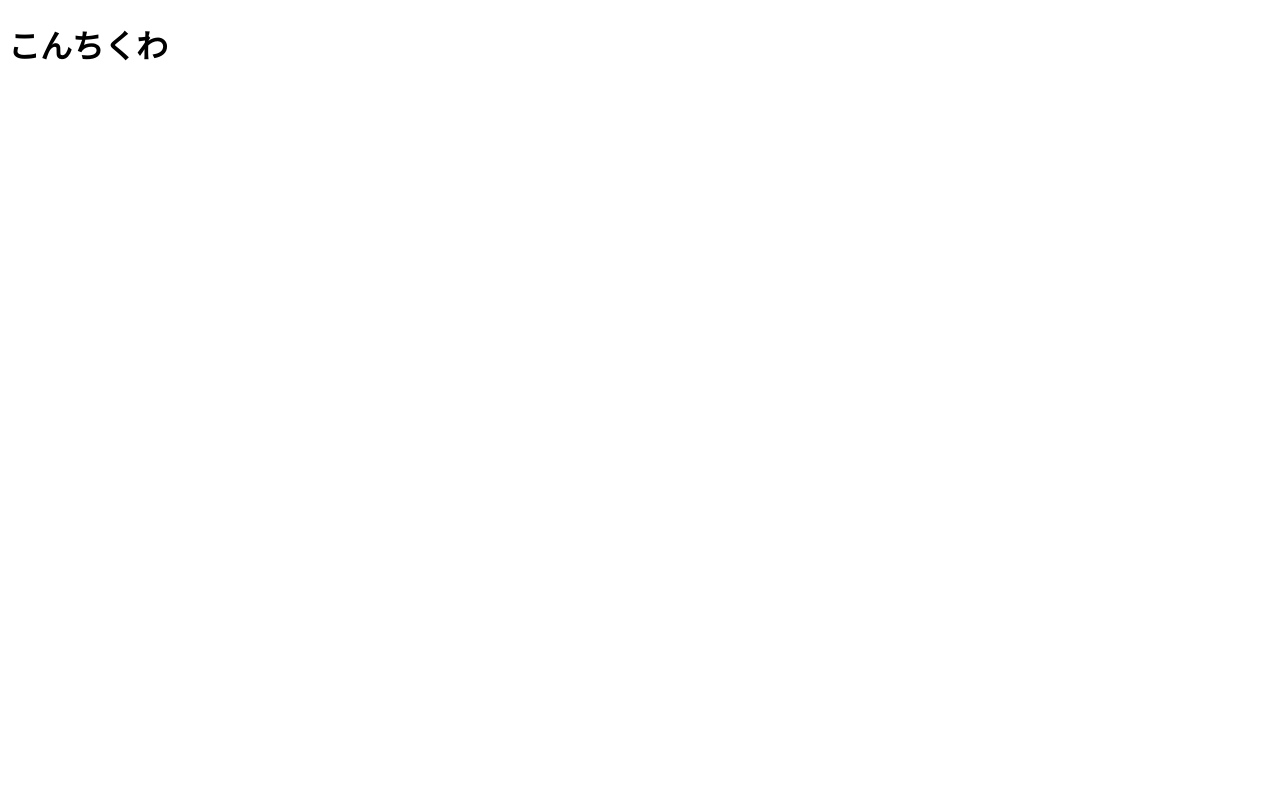
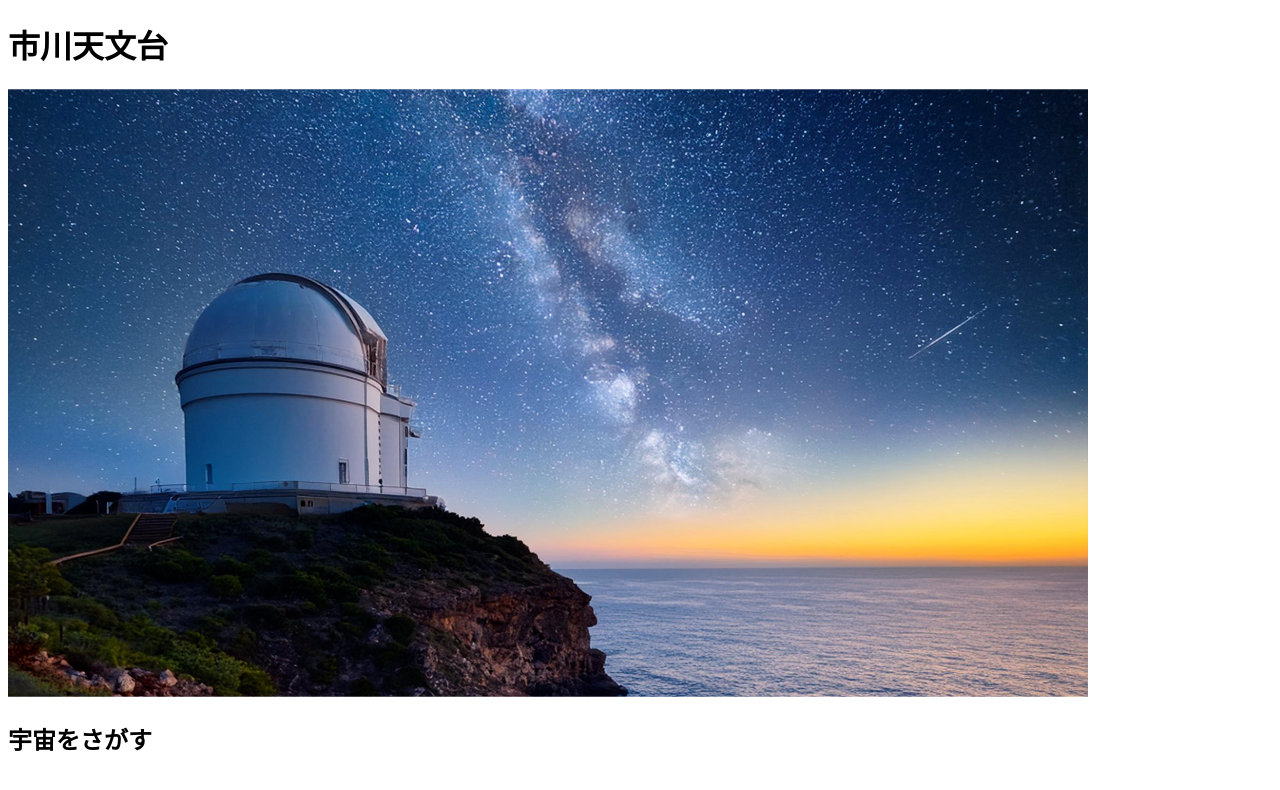
Before and after one commit to ick2321028/prg20241118, a plain HTML site: page index.html in a window 1280 px wide. Drawn offline with Linux system fonts and the light colour scheme.

Commit message:
20241125_tmt_v1

```diff
--- a/index.html
+++ b/index.html
@@ -2,9 +2,11 @@
 <html lang="ja"></html>
    <head>
       <meta charset="UTF-8">
-      <title>プログラミング技術</title>
+      <title>市川天文台</title>
    </head>
    <body>
-       <h1>こんちくわ</h1>
+       <h1>市川天文台</h1>
+       <img src="main_pic.png" alt="市川天文台の写真"/>
+       <h2>宇宙をさがす</h2>
    </body>
  </html>
```
